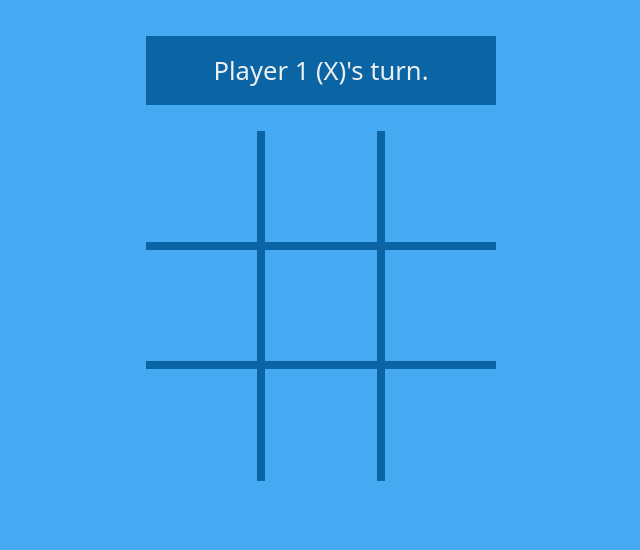
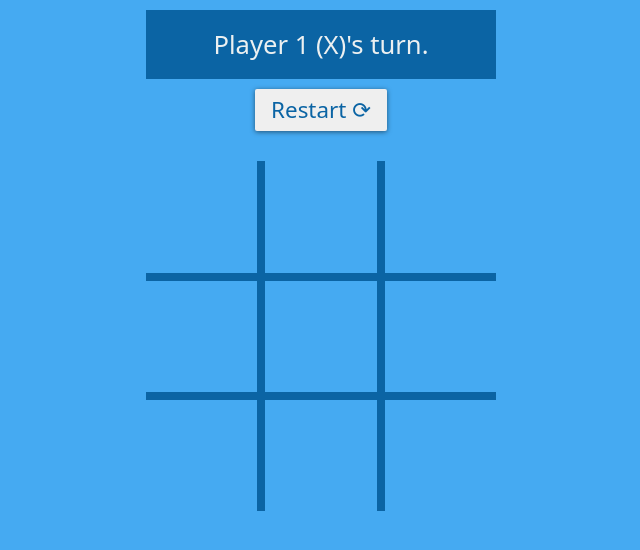
Before and after one commit to MERatio/tic-tac-toe, a website: page index.html in a window 1280 px wide. Shown: the whole page, without its empty margins (319-959 px from the left). Drawn offline with Linux system fonts and the light colour scheme.

Commit message:
Add restart button

```diff
--- a/css/style.css
+++ b/css/style.css
@@ -55,11 +55,36 @@ body {
 	padding: 20px 0px;
 	color: var(--color-cloud);
 	background-color: var(--dark-blue);
+	margin: 0;
+}
+
+.controls {
+	margin-top: 10px;
+}
+
+.restart-btn {
+	font-size: 1.4rem;
+	color: var(--dark-blue);
+	font-weight: 500;
+	padding: 8px 16px;
+	border: none;
+	border-radius: 2px;
+	box-shadow: 0px 1px 5px 0px rgba(0, 0, 0, 0.5);
+	cursor: pointer;
+}
+
+.restart-btn:hover {
+	background-color: #fff;
+}
+
+.restart-btn:active {
+	box-shadow: none;
 }
 
 .board {
 	background-color: var(--dark-blue);
 	aspect-ratio: 1 / 1;
+	margin-top: 30px;
 	display: grid;
 	grid-template-rows: repeat(3, 1fr);
 	grid-template-columns: repeat(3, 1fr);
--- a/index.html
+++ b/index.html
@@ -11,6 +11,11 @@
 	<body>
 		<div class="container" id="container">
 			<p class="announcement-text" id="announcementText"></p>
+			<div class="controls">
+				<button type="button" class="restart-btn" id="restartBtn">
+					Restart &#10227;
+				</button>
+			</div>
 			<main class="board" id="board"></main>
 		</div>
 	</body>
--- a/index.js
+++ b/index.js
@@ -45,7 +45,12 @@ const ticTacToe = (() => {
 	const displayController = (() => {
 		const containerDiv = document.getElementById('container');
 		const announcementText = document.getElementById('announcementText');
+		const restartBtn = document.getElementById('restartBtn');
 		const boardMain = document.getElementById('board');
+
+		function handleRestartBtnClick() {
+			gameController.init();
+		}
 
 		function handleCellBtnClick(e) {
 			const { row, column } = e.currentTarget.dataset;
@@ -95,6 +100,8 @@ const ticTacToe = (() => {
 		function announceText(str) {
 			announcementText.textContent = str;
 		}
+
+		restartBtn.addEventListener('click', handleRestartBtnClick);
 
 		return {
 			renderBoard,
```
